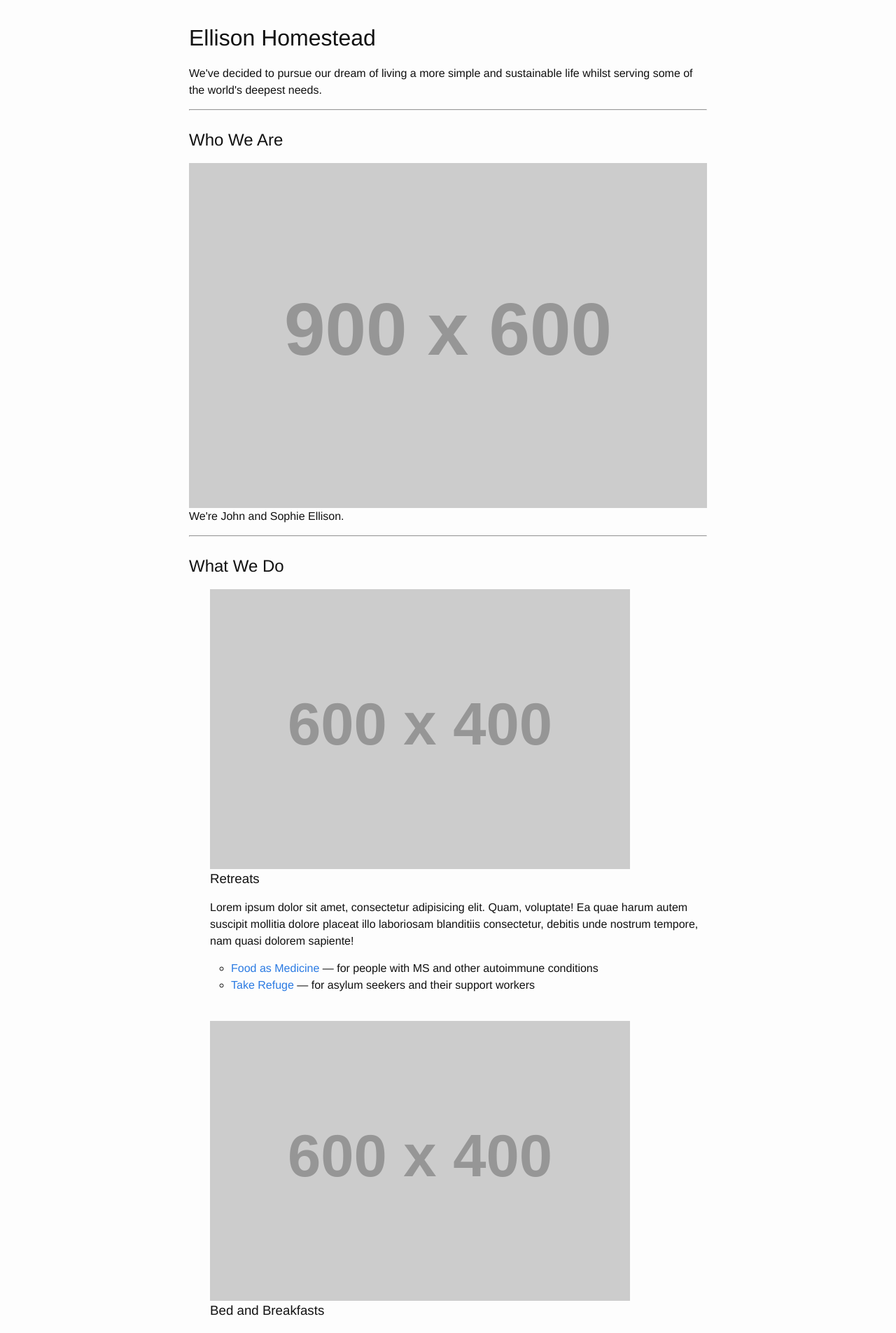
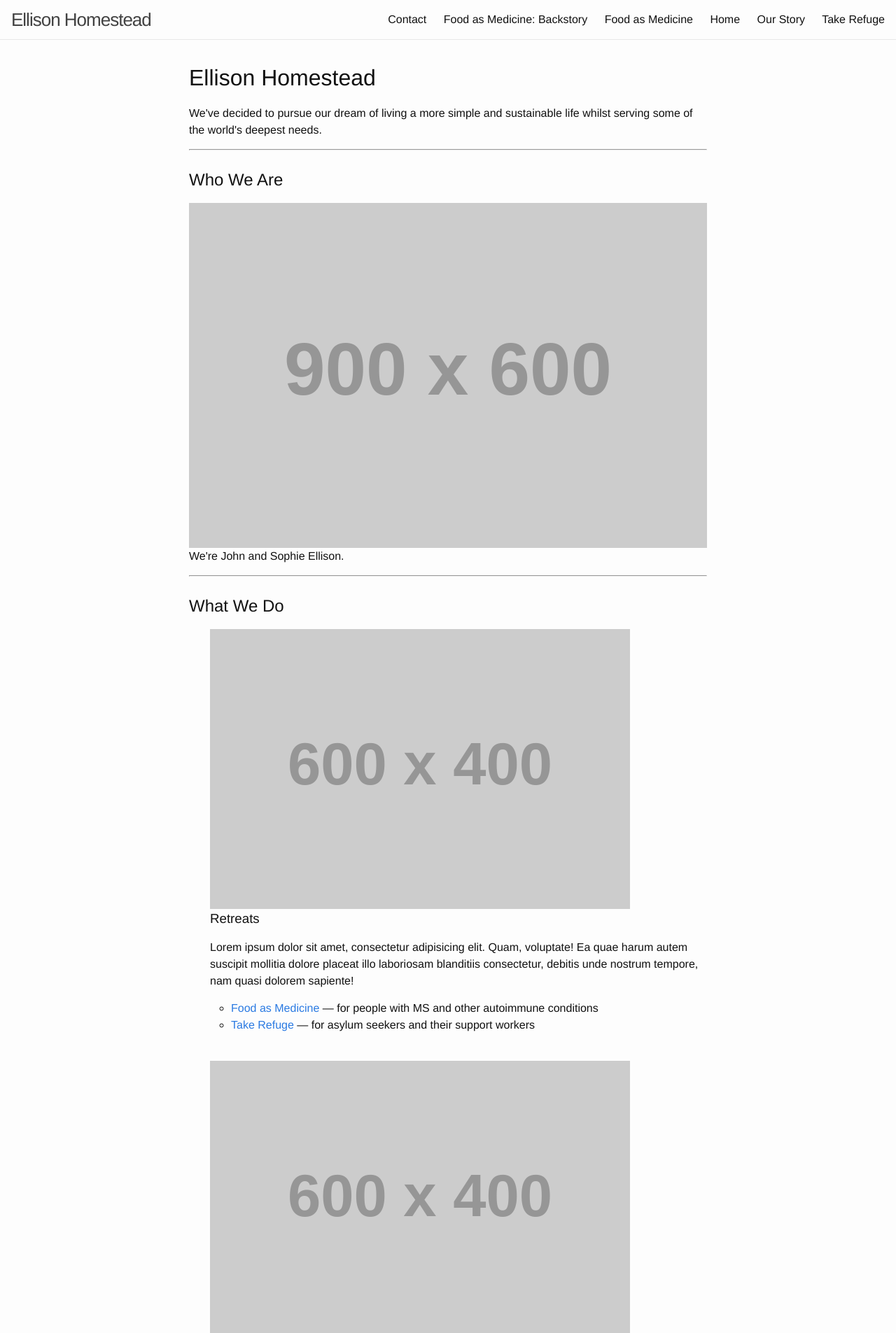
Before and after one commit to johnellison/ellison-homestead, a Jekyll site: the page built from index.html, in a window 1280 px wide. Shown: the top 1905 px of the page at 70% size. Built offline with Jekyll 4.4.1, drawn with Linux system fonts in a browser that asks for light colours.

Commit message:
Updated Contact and 5 other files

```diff
--- a/_includes/header.html
+++ b/_includes/header.html
@@ -1,6 +1,5 @@
 <header class="site-header">
-
-  <div class="wrapper">
+  <a href="/" class="site-title">{{ site.title }}</a>
   <nav class="site-nav">
     <a href="#" class="menu-icon">
       <svg viewBox="0 0 18 15">
@@ -19,6 +18,4 @@
     </div>
   </nav>
 
-  </div>
-
 </header>
--- a/_layouts/default.html
+++ b/_layouts/default.html
@@ -5,7 +5,7 @@
 
   <body>
 
-    <!-- {% include header.html %} -->
+    {% include header.html %}
 
     <div class="page-content">
       <div class="wrapper">
--- a/_pages/retreats/food-as-medicine.md
+++ b/_pages/retreats/food-as-medicine.md
@@ -7,6 +7,8 @@ layout: page
 # Food as Medicine
 
 A residential retreat for people with MS and other autoimmune disorders who want to invest in their health and quality of life through diet and specialised rehabilitation.
+
+[Read the backstory](/retreats/food-as-medicine/backstory/)
 
 ---
 
--- a/_sass/_layout.scss
+++ b/_sass/_layout.scss
@@ -2,10 +2,9 @@
  * Site header
  */
 .site-header {
-    border-top: 5px solid $grey-color-dark;
     border-bottom: 1px solid $grey-color-light;
     min-height: 56px;
-
+    padding: 0 1rem;
     // Positioning context for the mobile navigation icon
     position: relative;
 }
```
Also changed, not shown: _pages/contact.md (added, +7 -0 lines), _pages/retreats/food-as-medicine-backstory.md (+1 -2 lines). Lines whose indentation alone changed are shown as unchanged.
